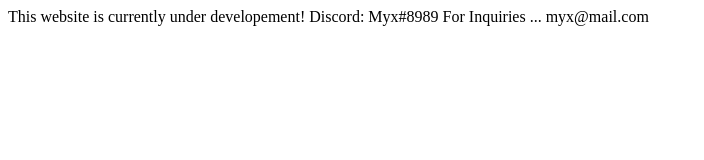
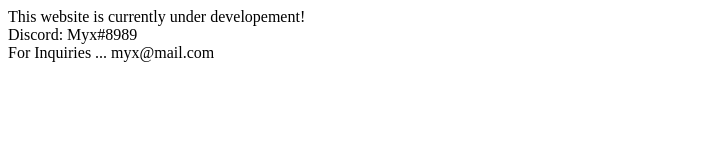
Before and after one commit to NotMyx/notmyx.github.io, a plain HTML site: page docs/index.html in a window 1280 px wide. Shown: the whole page, without its empty margins (0-704 px from the left). Drawn offline with Linux system fonts and the light colour scheme.

Commit message:
Update index.html

```diff
--- a/docs/index.html
+++ b/docs/index.html
@@ -4,8 +4,8 @@
     <title>Myx | Portfolio</title>
   </head>
   <body>
-    This website is currently under developement!
-    Discord: Myx#8989
-    For Inquiries ... myx@mail.com
+    <div>This website is currently under developement!</div>
+    <div>Discord: Myx#8989</div>
+    <div>For Inquiries ... myx@mail.com</div>
   </body>
 </html>
```
